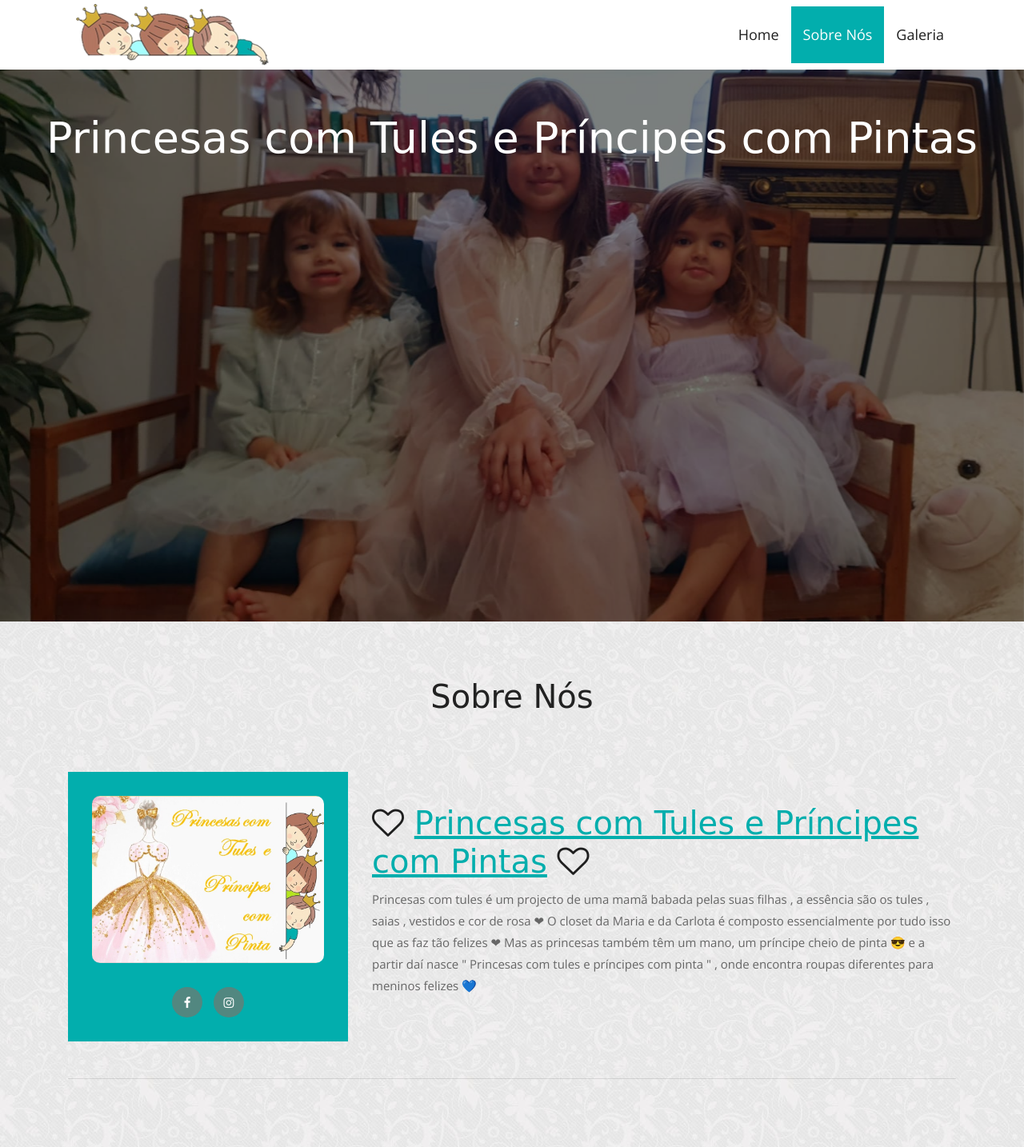
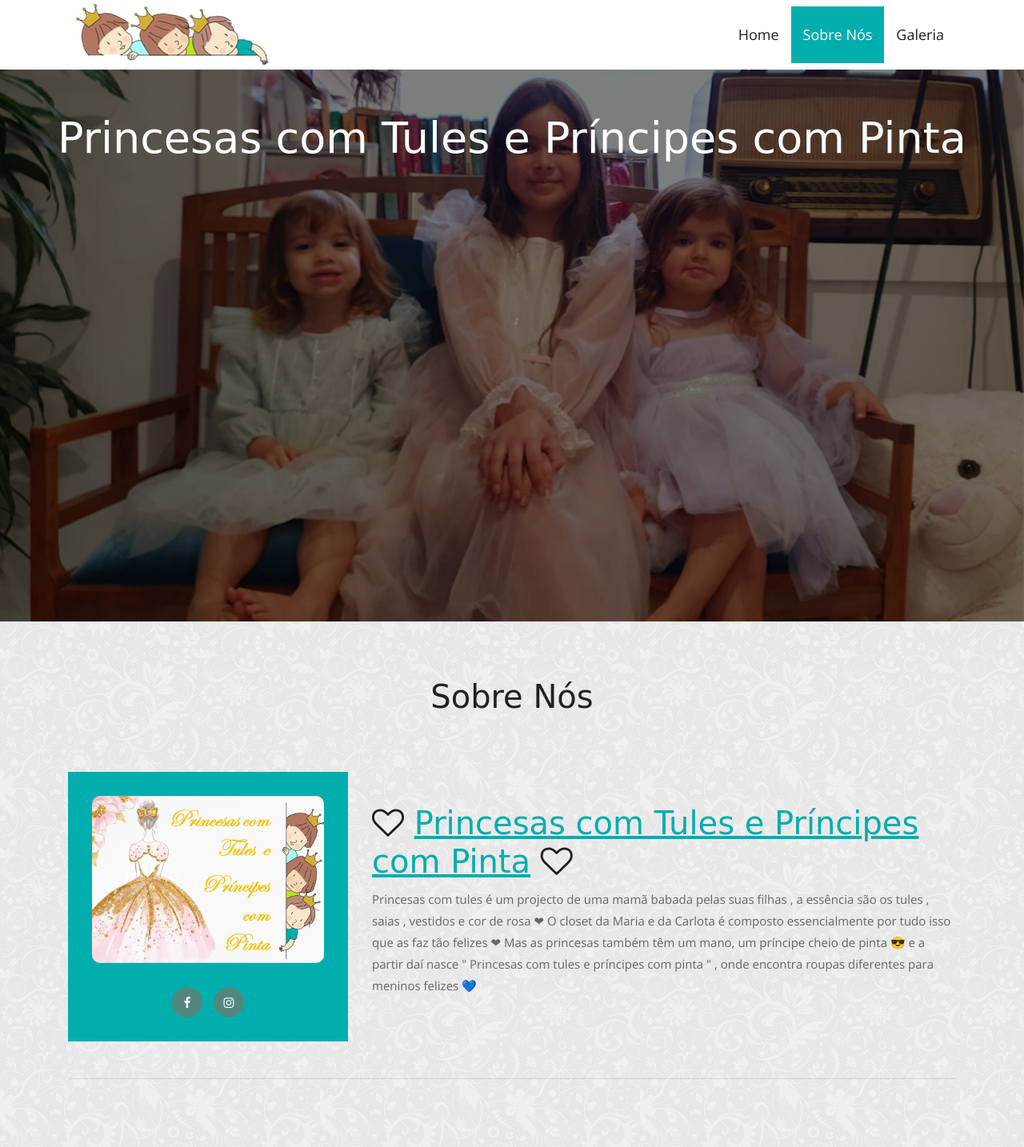
Before and after one commit to DinisFernandes/TulesePintas, a Django app: page / in a window 1280 px wide. Shown: the top 1434 px of the page at 80% size. Run offline with Django 3.2, Linux system fonts and the light colour scheme; data that the repository does not hold is empty; some libraries are stand-ins or nearby versions; some web fonts are replaced.

Commit message:
pequenas correcoes

```diff
--- a/tulesepintas/settings.py
+++ b/tulesepintas/settings.py
@@ -1,11 +1,8 @@
 """
 Django settings for tulesepintas project.
-
 Generated by 'django-admin startproject' using Django 3.2.4.
-
 For more information on this file, see
 https://docs.djangoproject.com/en/3.2/topics/settings/
-
 For the full list of settings and their values, see
 https://docs.djangoproject.com/en/3.2/ref/settings/
 """
--- a/website/admin.py
+++ b/website/admin.py
@@ -34,7 +34,8 @@ class PostAdmin(SummernoteModelAdmin):
                        ('vendido_10_anos', 'stock_10_anos', 'vendas_10_anos'),
                        ('vendido_11_anos', 'stock_11_anos', 'vendas_11_anos'),
                        ('vendido_12_anos', 'stock_12_anos', 'vendas_12_anos'),
-                       ('vendido_13_anos', 'stock_13_anos', 'vendas_13_anos'),),
+                       ('vendido_13_anos', 'stock_13_anos', 'vendas_13_anos'),
+                       ('vendido_14_anos', 'stock_14_anos', 'vendas_14_anos'),),
         }),
 
         ('Tamanhos China', {
--- a/website/templates/website/post_detail.html
+++ b/website/templates/website/post_detail.html
@@ -42,7 +42,7 @@
 							<div class="col-lg-8 col-md-6 col-sm-12">
 								<br>
 								<h2> <i class="fa fa-heart-o" aria-hidden="true"></i> <span>{{object.title}}</span> <i class="fa fa-heart-o" aria-hidden="true"></i></h2>
-                                {% if post.promocao > 0 %}
+								{% if post.promocao > 0 %}
 									<h4>Preço: <del>{{ post.price }} €</del></h4>
 									<h4>Promo: {{ post.promocao }} €</h4>
 								{% else %}
@@ -50,7 +50,7 @@
 								{% endif %}
 									<hr>
 									<div class="container">
-										{% if post.tamanho == "Polonia" %}
+										{% if post.tamanho == "polonia" %}
 											<table style="width:100%">
 												<tr>
 													<th>Tamanho</th>
--- a/website/templates/website/post_list.html
+++ b/website/templates/website/post_list.html
@@ -25,7 +25,7 @@
 			<li><img src="{% static 'images/slider-03.jpg' %}" alt=""></li>
 		</ul>
 		<div class="lbox-details">
-			<h1>Princesas com Tules e Príncipes com Pintas</h1>
+			<h1>Princesas com Tules e Príncipes com Pinta</h1>
 			<div class="container">
 				<div class="row">
 					<div class="col-lg-4 col-md-6 col-sm-12">
@@ -70,7 +70,7 @@
 								</div>
 							</div>
 							<div class="col-lg-8 col-md-6 col-sm-12">
-								<h2> <i class="fa fa-heart-o" aria-hidden="true"></i> <span>Princesas com Tules e Príncipes com Pintas</span> <i class="fa fa-heart-o" aria-hidden="true"></i></h2>
+								<h2> <i class="fa fa-heart-o" aria-hidden="true"></i> <span>Princesas com Tules e Príncipes com Pinta</span> <i class="fa fa-heart-o" aria-hidden="true"></i></h2>
 								<p>Princesas com tules é um projecto de uma mamã babada pelas suas filhas , a essência são os tules , saias , vestidos e cor de rosa ❤
 O closet da Maria e da Carlota é composto essencialmente por tudo isso que as faz tão felizes ❤
 Mas as princesas também têm um mano, um príncipe cheio de pinta 😎 e a partir daí nasce " Princesas com tules e príncipes com pinta " , onde encontra roupas diferentes para meninos felizes 💙</p>
```
Also changed, not shown: website/models.py (+7 -7 lines).
